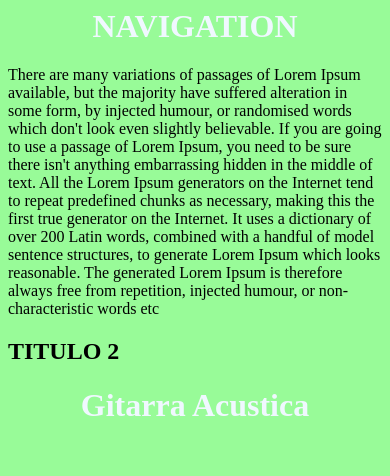
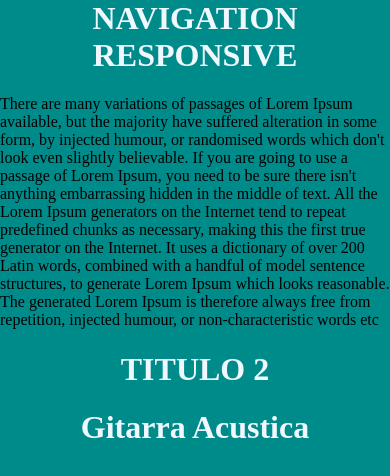
Before and after one commit to zefetorres/invi, a plain HTML site: page index.html in a window 390 px wide. Drawn offline with Linux system fonts and the light colour scheme.

Commit message:
invi responsive

```diff
--- a/index.css
+++ b/index.css
@@ -0,0 +1,15 @@
+body{
+  background: palegreen;
+  margin: 0;
+}
+h1{
+  color: aliceblue;
+  text-align: center;
+  font-weight: 900;
+}
+
+@media screen and (max-width: 768px) {
+ body {
+    background: darkcyan;
+  }
+}
--- a/index.html
+++ b/index.html
@@ -1,20 +1,11 @@
 <html>
   <head>
     <title>Guitarras</title>
+    <link rel="stylesheet" href="index.css">
   </head>
-  <style media="screen">
-    body{
-      background: palegreen;
-    }
-    h1{
-      color: aliceblue;
-      text-align: center;
-      font-weight: 900;
-    }
-  </style>
   <body>
-    <h1>
-      NAVIGATION
+    <h1 class="responsive">
+      NAVIGATION RESPONSIVE
     </h1>
     <p>
         There are many variations of passages of Lorem Ipsum available,
@@ -22,7 +13,7 @@
          or randomised words which don't look even slightly believable. If you are going to use a passage of Lorem Ipsum, you need to be sure there isn't anything embarrassing hidden in the middle of text. All the Lorem Ipsum generators on the Internet tend to repeat predefined chunks as necessary, making this the first true generator on the Internet. It uses a dictionary of over 200 Latin words, combined with a handful of model sentence structures, to generate Lorem Ipsum which looks reasonable. The generated Lorem Ipsum is therefore always free from
          repetition, injected humour, or non-characteristic words etc
     </p>
-    <h2>TITULO 2</h2>
-    <h1>Gitarra Acustica</h1>
+    <h1 class="no-res1">TITULO 2</h2>
+    <h1 class="no-res2">Gitarra Acustica</h1>
   </body>
 </html>
```
